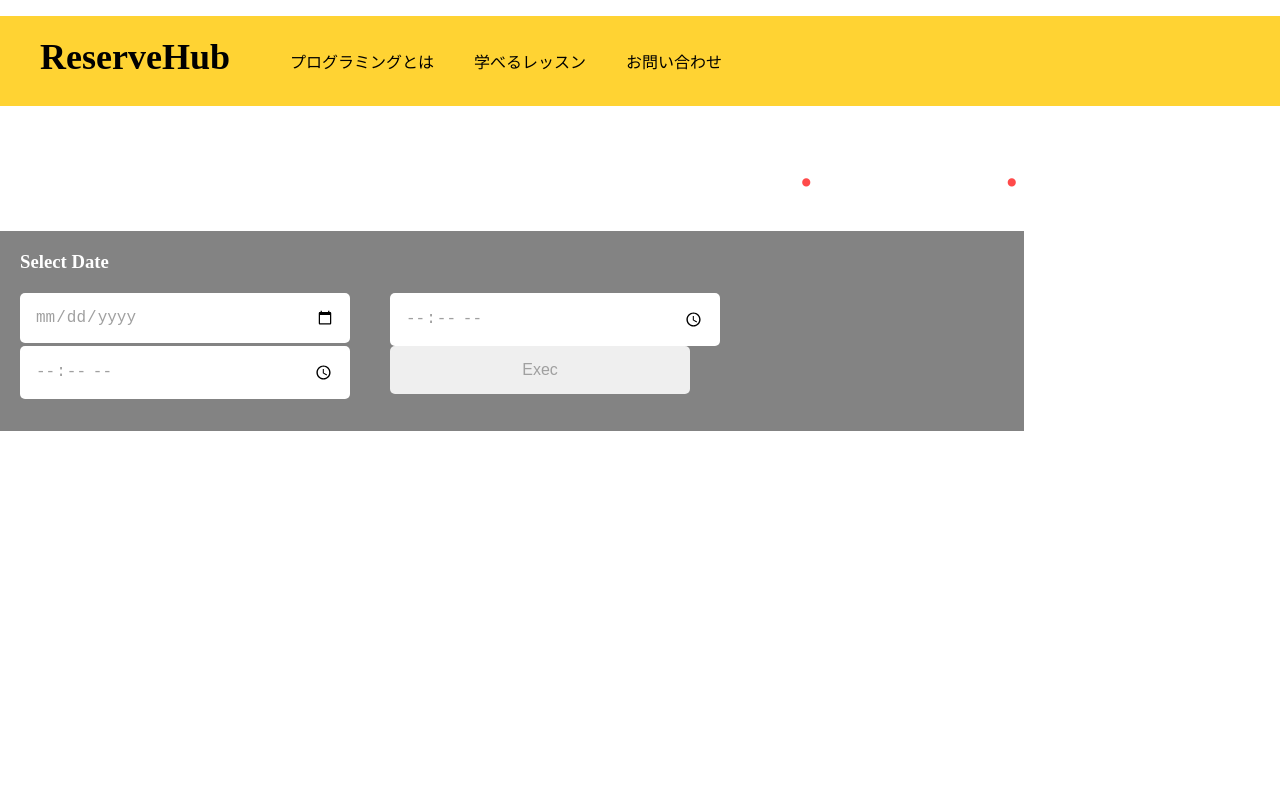
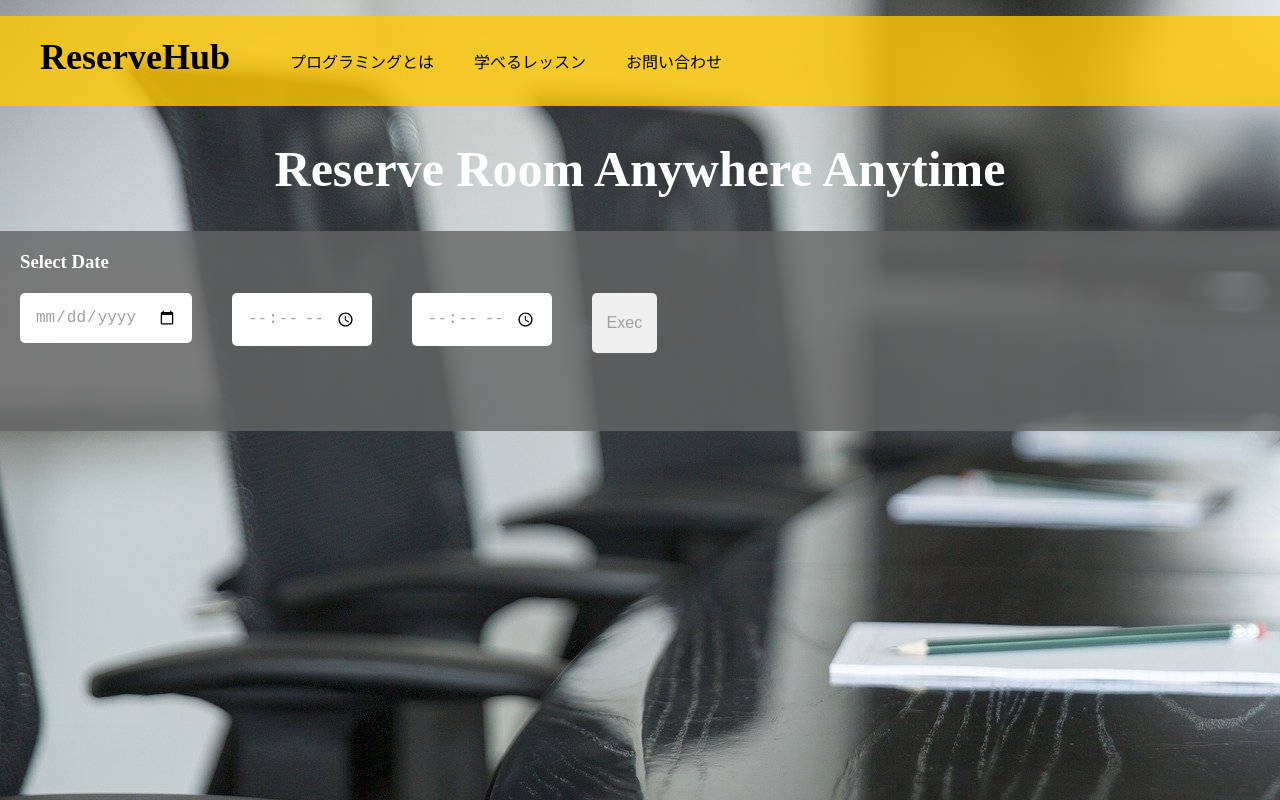
Before and after one commit to AstroPman/myapp, a plain HTML site: page test.html in a window 1280 px wide. Drawn offline with Linux system fonts and the light colour scheme.

Commit message:
add some edit

```diff
--- a/stylesheet.css
+++ b/stylesheet.css
@@ -39,7 +39,7 @@ li {
   background-color: rgba(100,100,100,0.8);
   paddin:30px;
   height:200px;
-  width:80%;
+  width:auto;
   margin:20;
 }
 
@@ -48,28 +48,21 @@ li {
   color:white;
 }
 .input-form h3{
-  width:300px;
+  width:auto;
   margin:20px;
 }
 .input-form input{
   float: left;
-  width:300px;
+  width:auto;
   margin:0px 20px;
 }
-.input-bottun {
-  float: left;
-  color:white;
-}
-.input-bottun input{
-  float: left;
-  width:100px;
-  margin:0px 20px;
-}
+
 .nice-box{
   position: relative;
   display: block;
   width: 500px;
-  margin-top: 50px;
+  height:60px
+  murgin-top:50px;
   padding: 15px;
   border: none;
   border-radius: 5px;
@@ -82,6 +75,7 @@ li {
   position: relative;
   display: block;
   width: 200px;
+  height:60px;
   margin-top: 50px;
   padding: 15px;
   border: none;
--- a/test.html
+++ b/test.html
@@ -20,7 +20,7 @@
 
     <div class="main-upper">
       <div class="copy-container">
-        <h1>Reserve Room Anywhere<span>.</span> Anytime<span>.</span></h1>
+        <h1>Reserve Room Anywhere Anytime</h1>
       </div>
    </div>
 
```
Also changed, not shown: sample.jpg (added).
